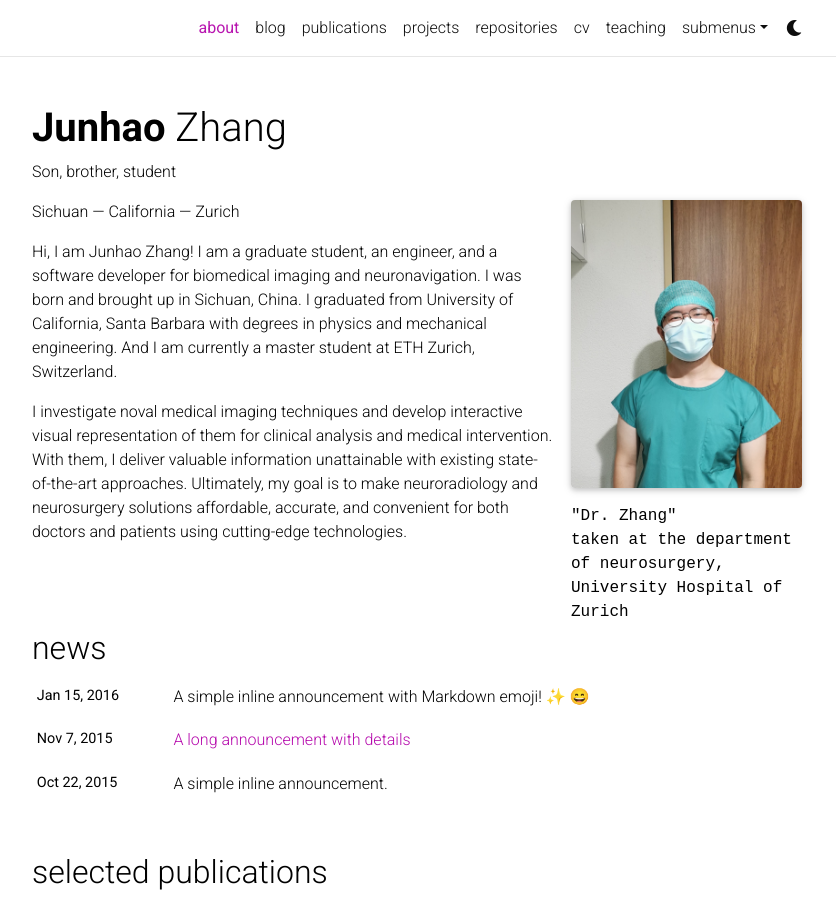
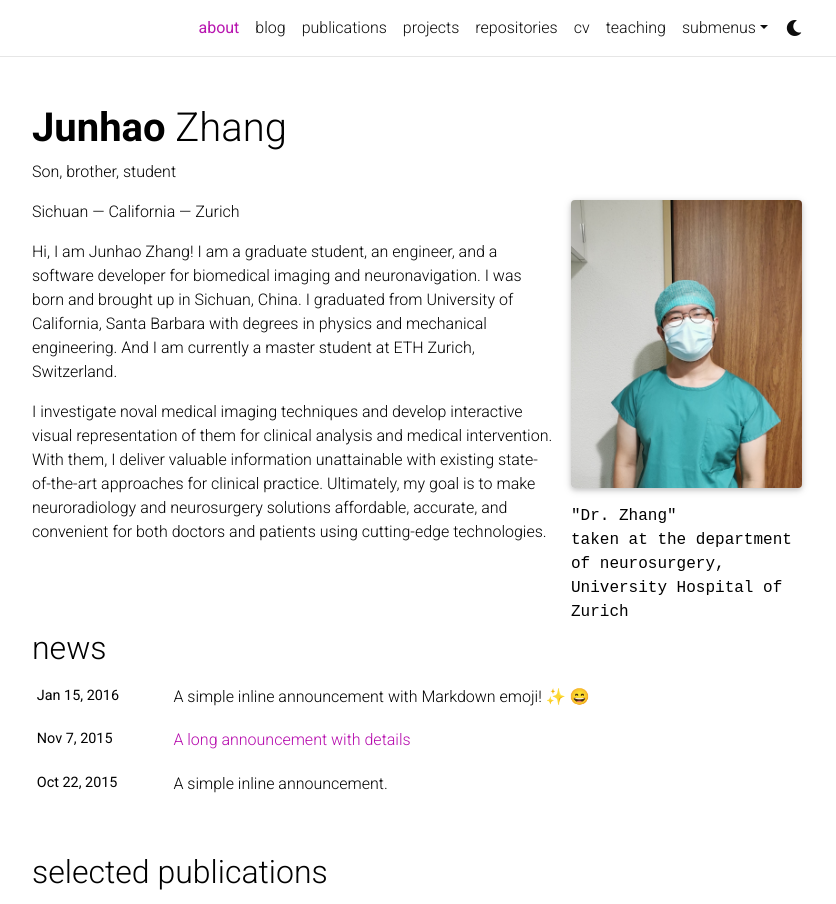
Before and after one commit to Junha0Zhang/junha0Zhang.github.io, a Jekyll site: the page built from _pages/about.md, in a window 1280 px wide and 1193 px high, cut to the strip 0-904 px from the top of the window. Shown: the whole strip, without its empty margins (223-1059 px from the left). Built offline with Jekyll 4.4.1, drawn with Linux system fonts in a browser that asks for light colours; full-size pictures stand in for the smaller copies a plugin makes; emoji names are drawn with the system emoji font; comment, search, counter and statistics services are not loaded; a style sheet for code colours, icons or effects is not loaded.

Commit message:
Update about.md

```diff
--- a/_pages/about.md
+++ b/_pages/about.md
@@ -21,4 +21,4 @@
 
 Hi, I am Junhao Zhang! I am a graduate student, an engineer, and a software developer for biomedical imaging and neuronavigation. I was born and brought up in Sichuan, China. I graduated from University of California, Santa Barbara with degrees in physics and mechanical engineering. And I am currently a master student at ETH Zurich, Switzerland.
 
-I investigate noval medical imaging techniques and develop interactive visual representation of them for clinical analysis and medical intervention. With them, I deliver valuable information unattainable with existing state-of-the-art approaches. Ultimately, my goal is to make neuroradiology and neurosurgery solutions affordable, accurate, and convenient for both doctors and patients using cutting-edge technologies.
+I investigate noval medical imaging techniques and develop interactive visual representation of them for clinical analysis and medical intervention. With them, I deliver valuable information unattainable with existing state-of-the-art approaches for clinical practice. Ultimately, my goal is to make neuroradiology and neurosurgery solutions affordable, accurate, and convenient for both doctors and patients using cutting-edge technologies.
```
